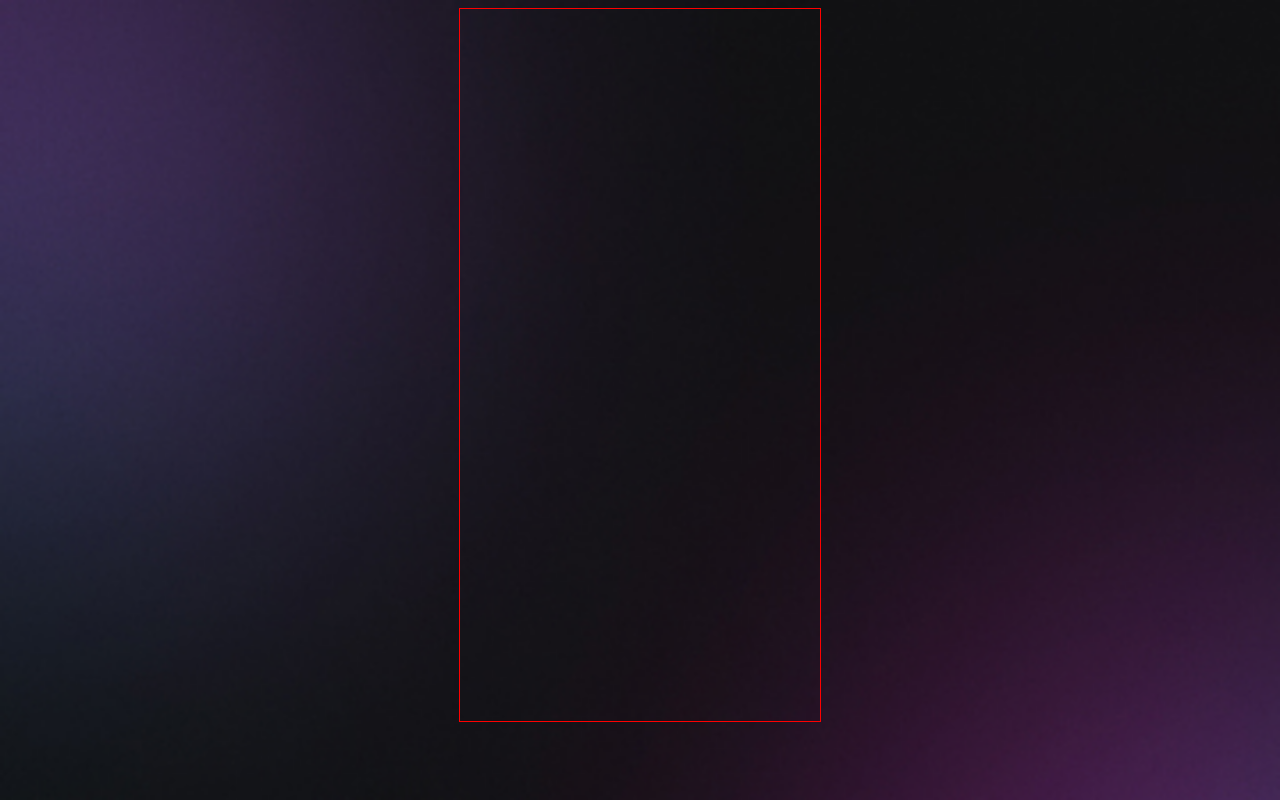
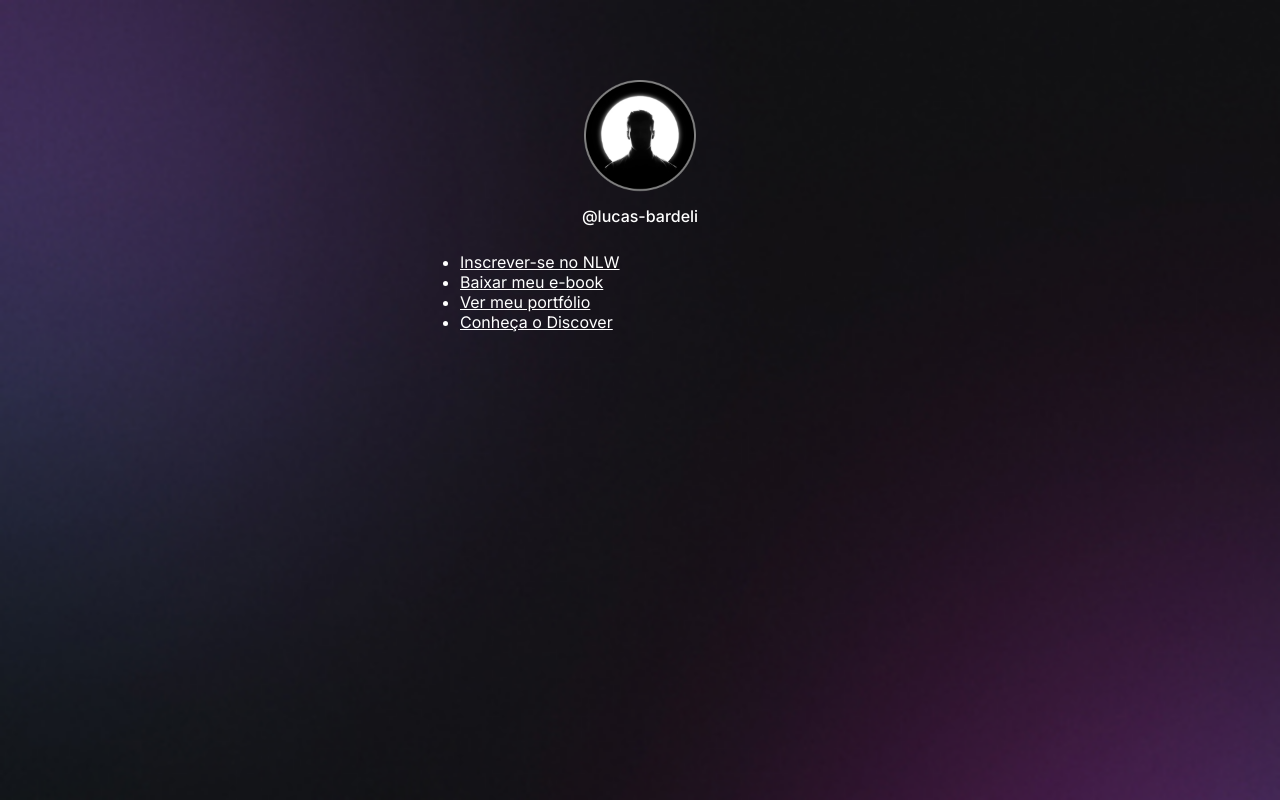
Before and after one commit to lucas-bardeli/dev-links, a plain HTML site: page index.html in a window 1280 px wide. Drawn offline with Linux system fonts and the light colour scheme.

Commit message:
Adicionando a imagem de perfil, reset css e links

```diff
--- a/style.css
+++ b/css/reset.css
@@ -1,3 +1,9 @@
+
+* {
+    margin: 0;
+    padding: 0;
+    box-sizing: border-box;
+}
 
 body {
     /* background-image: url(assets/bg-mobile.jpg);
@@ -6,13 +12,10 @@ body {
     background-size: cover; */
 
     /* background: color image repeat position */
-    background: url(assets/bg-mobile.jpg) no-repeat top center/cover;
+    background: url(/assets/bg-mobile.jpg) no-repeat top center/cover;
 }
 
-#container {
-    width: 360px;
-    height: 712px;
-    border: 1px solid red;
-    margin-right: auto;
-    margin-left: auto;
+body * {
+    font-family: "Inter", sans-serif;
+    color: #fff;
 }
--- /dev/null
+++ b/css/style.css
@@ -0,0 +1,22 @@
+
+#container {
+    width: 360px;
+    margin: 56px auto 0px;
+}
+
+#profile {
+    text-align: center;
+    padding: 24px;
+}
+
+#profile img {
+    width: 112px;
+    /* display: block;
+    margin: auto; */
+}
+
+#profile p {
+    font-weight: 500;
+    line-height: 24px;
+    margin-top: 8px;
+}
--- a/index.html
+++ b/index.html
@@ -5,15 +5,26 @@
     <meta name="viewport" content="width=device-width, initial-scale=1.0">
     <title>DevLinks</title>
 
-    <link rel="stylesheet" href="style.css">
+    <link rel="preconnect" href="https://fonts.googleapis.com">
+    <link rel="preconnect" href="https://fonts.gstatic.com" crossorigin>
+    <link href="https://fonts.googleapis.com/css2?family=Inter:wght@400;500&display=swap" rel="stylesheet">
+
+    <link rel="stylesheet" href="css/reset.css">
+    <link rel="stylesheet" href="css/style.css">
 </head>
 <body>
-
     <div id="container">
         <div id="profile">
-            <img src="" alt="">
+            <img src="assets/avatar.png" alt="avatar">
+            <p>@lucas-bardeli</p>
         </div>
+
+        <ul>
+            <li><a href="#">Inscrever-se no NLW</a></li>
+            <li><a href="#">Baixar meu e-book</a></li>
+            <li><a href="https://github.com/lucas-bardeli" target="_blank">Ver meu portfólio</a></li>
+            <li><a href="https://app.rocketseat.com.br/journey/discover/overview" target="_blank">Conheça o Discover</a></li>
+        </ul>
     </div>
-
 </body>
 </html>
```
Also changed, not shown: js/script.js (added).
